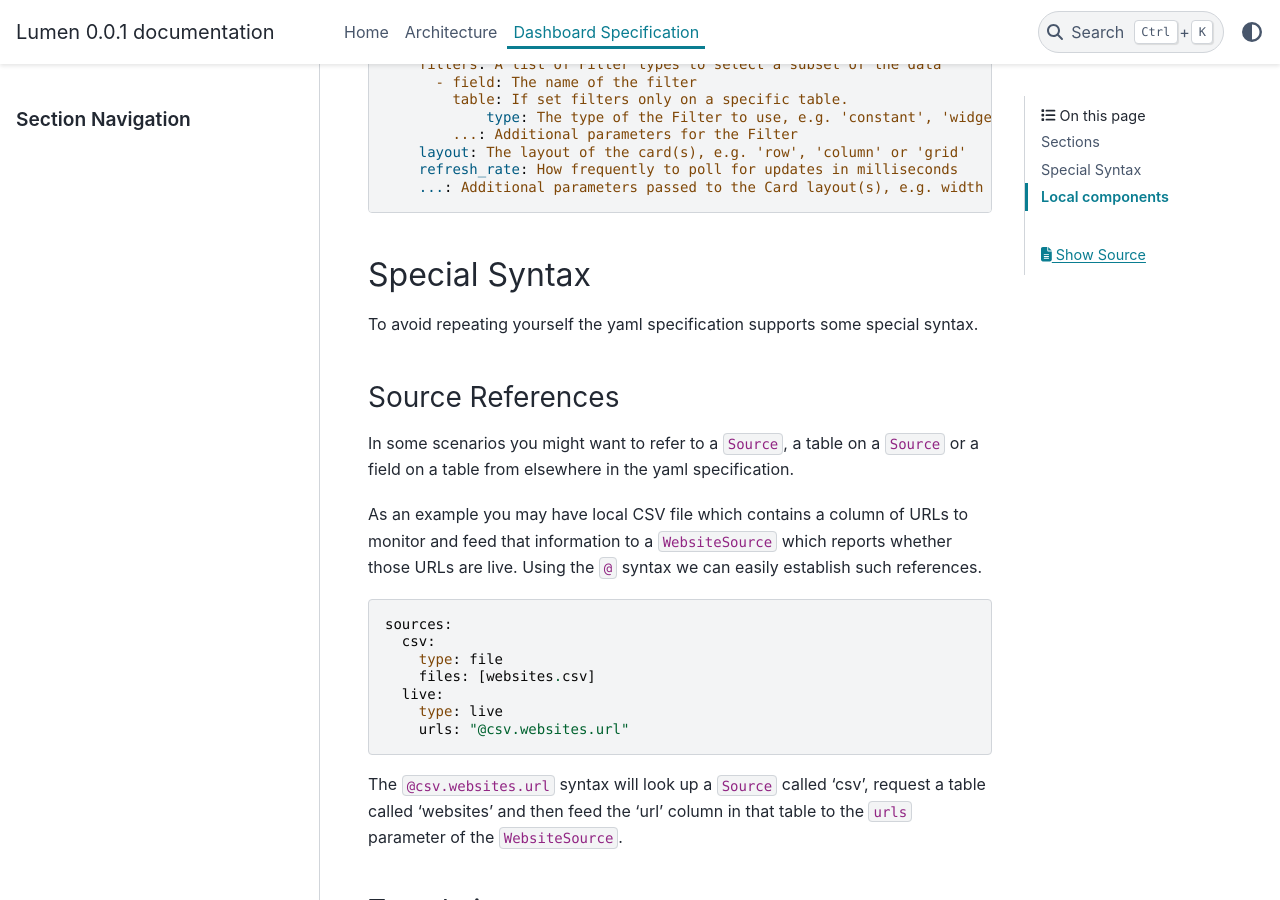
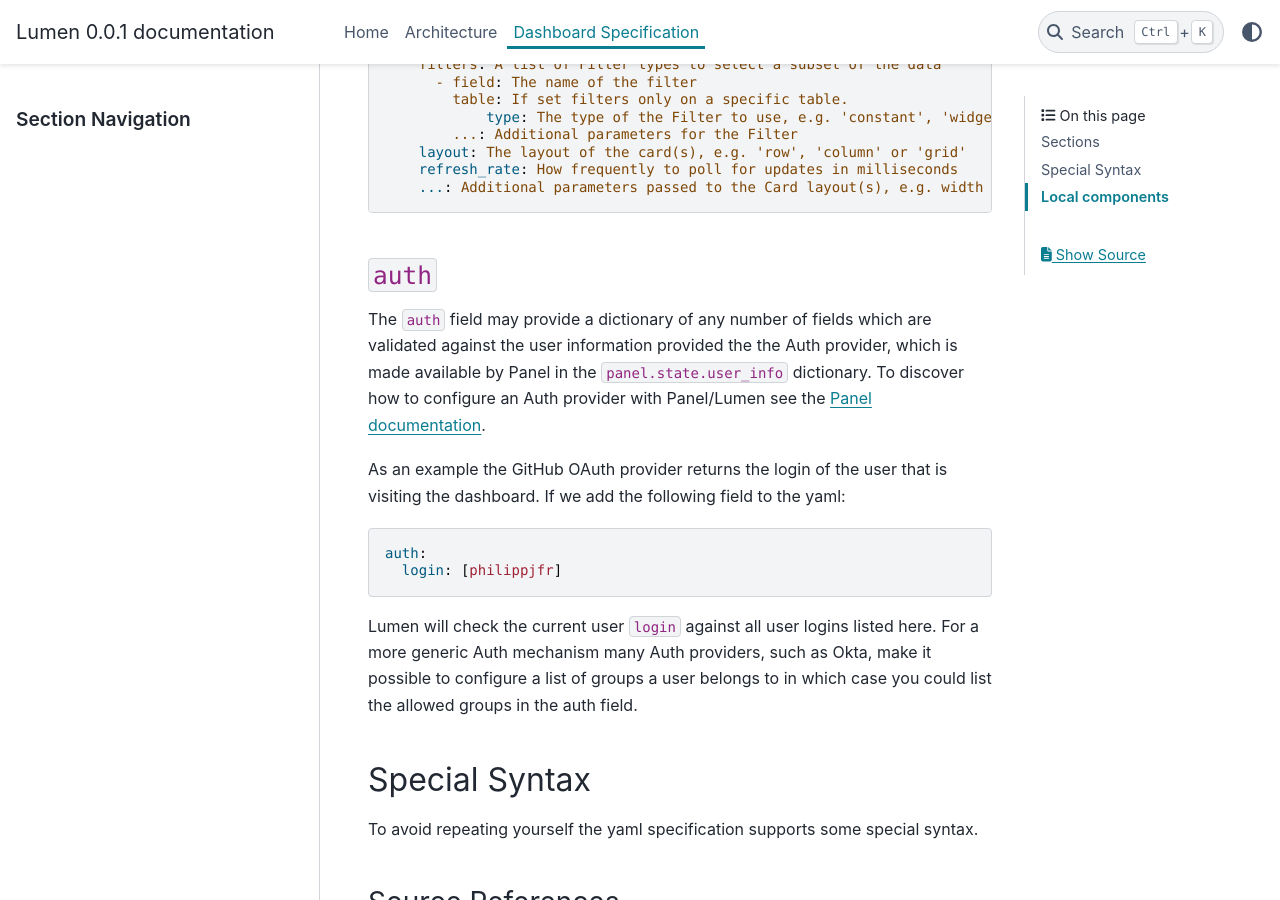
Before and after one commit to holoviz/lumen, a Sphinx documentation site: the page built from docs/dashboard.md, in a window 1280 px wide and 900 px high, scrolled down 2432 px. Built offline with Sphinx 7.4.7 and the PyData theme 0.15.4, drawn with Linux system fonts in a browser that asks for light colours; pages that are not in the unit, such as notebooks, are missing from menus.

Commit message:
Add docs

````diff
--- a/docs/dashboard.md
+++ b/docs/dashboard.md
@@ -121,6 +121,29 @@ targets: This is the list of targets to monitor
     ...: Additional parameters passed to the Card layout(s), e.g. width or height
 ```
 
+### `auth`
+
+The `auth` field may provide a dictionary of any number of fields
+which are validated against the user information provided the the Auth
+provider, which is made available by Panel in the
+`panel.state.user_info` dictionary. To discover how to configure an
+Auth provider with Panel/Lumen see the [Panel documentation](https://panel.holoviz.org/user_guide/Authentication.html).
+
+As an example the GitHub OAuth provider returns the login of the user
+that is visiting the dashboard. If we add the following field to the
+yaml:
+
+```yaml
+auth:
+  login: [philippjfr]
+```
+
+Lumen will check the current user `login` against all user logins
+listed here. For a more generic Auth mechanism many Auth providers,
+such as Okta, make it possible to configure a list of groups a user
+belongs to in which case you could list the allowed groups in the auth
+field.
+
 ## Special Syntax
 
 To avoid repeating yourself the yaml specification supports some special syntax.
````
Also changed, not shown: 1 other file.
